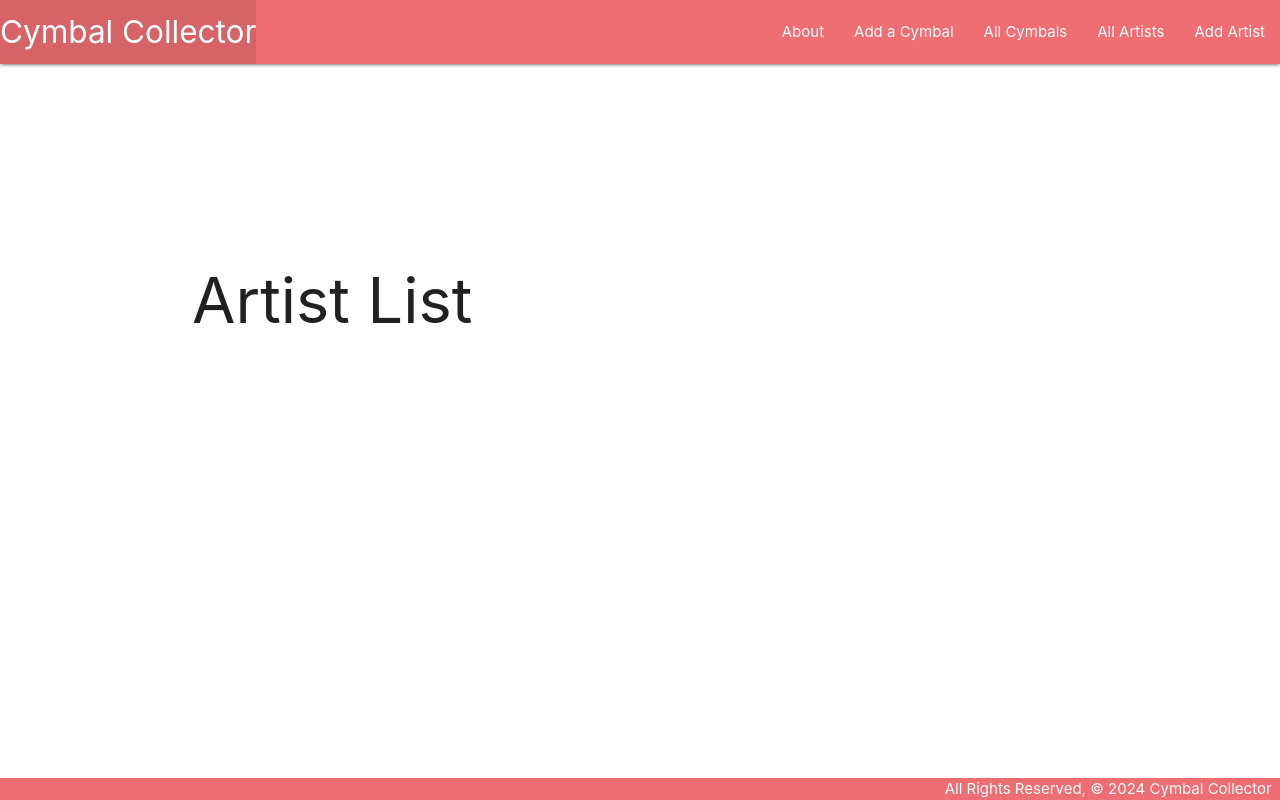
After one commit to burtscriptor/Cymbal-Collector, a Django app: page /artist/ in a window 1280 px wide. The commit adds this page. Run offline with Django 5.2, Linux system fonts and the light colour scheme; data that the repository does not hold is empty.

Commit message:
completed without photouploadd

```diff
--- a/main_app/admin.py
+++ b/main_app/admin.py
@@ -1,8 +1,9 @@
 from django.contrib import admin
 
-from .models import Cymbal, Hire
+from .models import Cymbal, Hire, Artist
 
 admin.site.register(Cymbal)
 admin.site.register(Hire)
+admin.site.register(Artist)
 
 # Register your models here.
--- a/main_app/templates/base.html
+++ b/main_app/templates/base.html
@@ -19,11 +19,14 @@
         </ul>
         <ul class="right">
           <li><a href="{% url 'about' %}">About</a></li>
-          <li><a href="{% url 'create_cymbal' %}">Add a Cymbal</a></li>
-          <li><a href="{% url 'index' %}">All cymbals</a></li>
+          <li><a href="{% url 'create_cymbals' %}">Add a Cymbal</a></li>
+          <li><a href="{% url 'index' %}">All Cymbals</a></li>
+          <li><a href="{% url 'index_artist' %}">All Artists</a></li>
+          <li><a href="{% url 'create_artist' %}">Add Artist</a></li>
         </ul>
       </div>
     </nav>
+    </header>
   <main class="container">
     {% block content %} <!-- django template tags -->
     {% endblock %}
--- a/main_app/templates/index.html
+++ b/main_app/templates/index.html
@@ -4,7 +4,7 @@
 <h1>Cymbal List</h1>
 
 {% for c in cymbal %}
-<a href="/cymbal/{{ c.id }}">
+<a href="{% url 'details' c.id %}">
     <div class="card">
             <div class="card-content">
                 <span class=""card-title>{{ c.brand}} {{c.type }}</span>
--- /dev/null
+++ b/main_app/templates/main_app/artist_list.html
@@ -0,0 +1,14 @@
+{% extends 'base.html' %}
+{% block content %}
+
+<h1>Artist List</h1>
+
+{% for artist in artist_list %}
+<a href="{% url 'artists_detail' artist.id %}">
+    <div class="card">
+            <div class="card-content">
+                <span class=""card-title>{{ artist.name }} from {{ artist.band }}</span>
+            </div>
+    </div>
+{% endfor %}
+{% endblock %}
--- a/main_app/urls.py
+++ b/main_app/urls.py
@@ -2,12 +2,22 @@ from django.urls import path
 from . import views
 
 urlpatterns = [
-    path("", views.home, name="home"),
-    path("about/", views.about, name="about"),
-    path("cymbals/", views.index, name="index"),
-    path("cymbal/<int:cymbal_id>", views.details, name="details"),
-    path("cymbal/create", views.CreateCymbal.as_view(), name='create_cymbal'),
-    path("cymbal/<int:cymbal_id>/add_hire/", views.add_hire, name="add_hire"),
-    path("cymbal/<int:pk>/delete/", views.CymbalDelete.as_view(), name="cymbal_delete"),
-    path("cymbal/<int:pk>/update/", views.CymbalUpdate.as_view(), name='cymbal_update'),
+    path('', views.home, name='home'),
+    path('about/', views.about, name='about'),
+    path('cymbals/', views.index, name='index'),
+
+    path('cymbals/<int:cymbal_id>/', views.details, name='details'),
+    path('cymbal/create', views.CreateCymbals.as_view(), name='create_cymbals'),
+    path('cymbal/<int:cymbal_id>/add_hire/', views.add_hire, name='add_hire'),
+    path('cymbal/<int:pk>/delete/', views.CymbalDelete.as_view(), name='cymbal_delete'),
+    path('cymbal/<int:pk>/update/', views.CymbalUpdate.as_view(), name='cymbal_update'),
+    path('cymbal/<int:cymbal_id>/add_artist/<int:artist_id>/', views.add_artist, name='add_artist'),
+    path('cymbal/<int:cymbal_id>/remove_artist/<int:artist_id>/', views.remove_artist, name='remove_artist'),
+
+    path('artist/', views.IndexArtist.as_view(), name='index_artist'),
+    path('artist/<int:pk>/detail/', views.Artists_Detail.as_view(), name='artists_detail'),
+    path('artist/create', views.CreateArtist.as_view(), name='create_artist'),
+    path('artist/<int:pk>/update/', views.UpdateArtist.as_view(), name='update_artist'),
+    path('artist/<int:pk>/delete/', views.DeleteArtist.as_view(), name='delete_artist'),
+
 ]
--- a/main_app/views.py
+++ b/main_app/views.py
@@ -1,10 +1,11 @@
 from django.shortcuts import render, redirect
 from django.views.generic.edit import CreateView, UpdateView, DeleteView
-from .models import Cymbal
+from django.views.generic import DetailView, ListView
+from .models import Cymbal, Artist
 from .forms import HireForm
 from django.urls import reverse
 
-# Create your views here.
+#Cymbal
 def home(request):
     return render(request, 'home.html')
 
@@ -20,7 +21,12 @@ def index(request):
 def details(request, cymbal_id):
     cymbal = Cymbal.objects.get(id=cymbal_id)
     hire_form = HireForm()
-    return render(request, 'details.html', { "cymbal": cymbal, 'hire_form': hire_form })
+    current_artist_ids = cymbal.artist.all().values_list('id')
+    available_artist = Artist.objects.exclude(id__in=current_artist_ids)
+    return render(request, 'details.html', { "cymbal": cymbal,
+                                            'hire_form': hire_form,
+                                             'available_artist': available_artist,
+                                              })
 
 
 def add_hire(request, cymbal_id):
@@ -31,9 +37,9 @@ def add_hire(request, cymbal_id):
         new_hire.save()
     return redirect('details', cymbal_id=cymbal_id)
 
-class CreateCymbal(CreateView):
+class CreateCymbals(CreateView):
     model = Cymbal
-    fields = '__all__'
+    fields = ['type', 'size', 'brand', 'description', 'series']
 
 class CymbalDelete(DeleteView):
     model = Cymbal
@@ -41,4 +47,31 @@ class CymbalDelete(DeleteView):
 
 class CymbalUpdate(UpdateView):
     model = Cymbal
-    fields = ['size', 'description', 'brand']
+    fields = ['size', 'description', 'brand', 'series']
+
+#Artist
+class IndexArtist(ListView):
+    model = Artist
+
+class CreateArtist(CreateView):
+    model = Artist
+    fields = '__all__'
+
+class Artists_Detail(DetailView):
+    model = Artist
+
+class UpdateArtist(UpdateView):
+    model = Artist
+    fields = '__all__'
+
+class DeleteArtist(DeleteView):
+    model = Artist
+    success_url = '/artist/'
+
+def add_artist(request, cymbal_id, artist_id):
+    Cymbal.objects.get(id=cymbal_id).artist.add(artist_id)
+    return redirect('details', cymbal_id=cymbal_id)
+
+def remove_artist(request, cymbal_id, artist_id):
+    Cymbal.objects.get(id=cymbal_id).artist.remove(artist_id)
+    return redirect('details', cymbal_id=cymbal_id)
```
Also changed, not shown: main_app/models.py (+14 -1 lines), main_app/templates/details.html (+49 -0 lines), main_app/templates/main_app/artist_confirm_delete.html (added, +12 -0 lines), main_app/templates/main_app/artist_detail.html (added, +19 -0 lines), main_app/templates/main_app/artist_form.html (added, +21 -0 lines), main_app/templates/main_app/cymbal_detail.html (added, +67 -0 lines), main_app/migrations/0004_cymbal_series.py (added), main_app/migrations/0005_cymbal_favoriteof.py (added), main_app/migrations/0006_artist_cymbal_artist.py (added).
